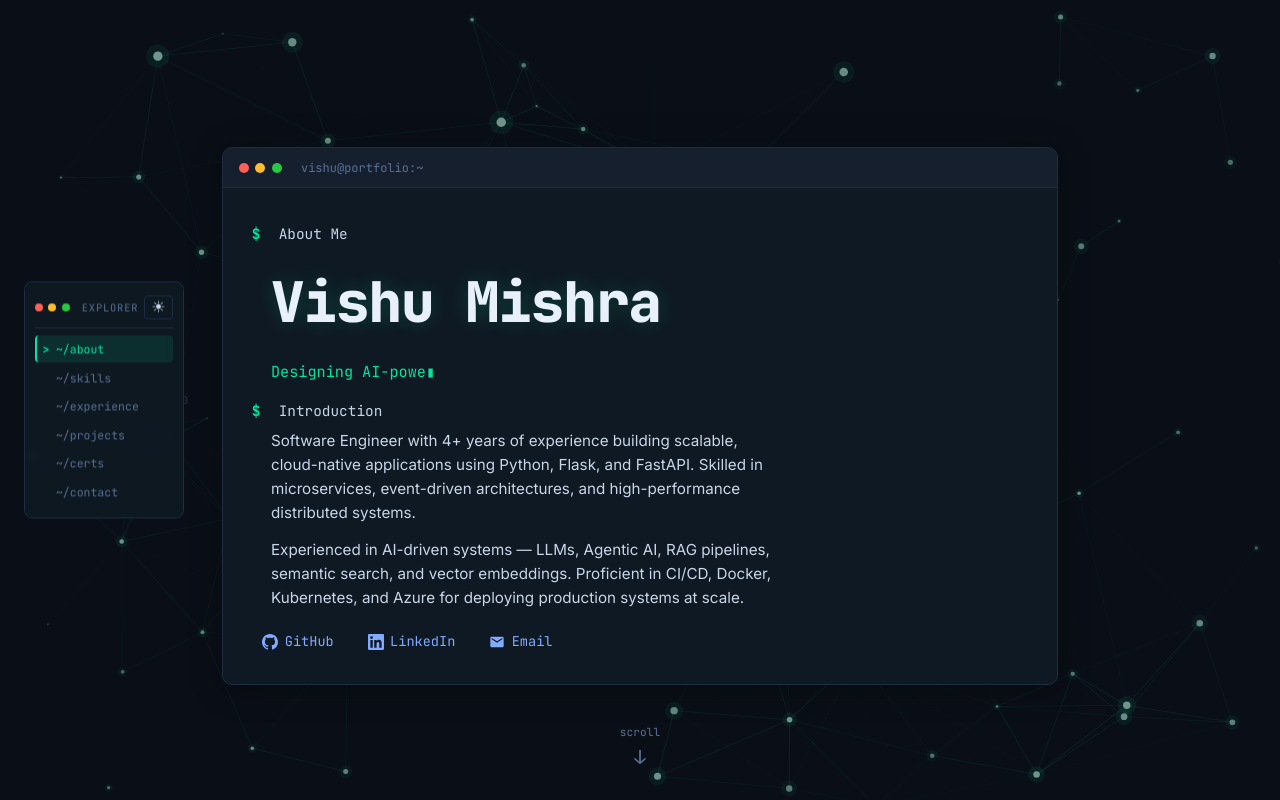
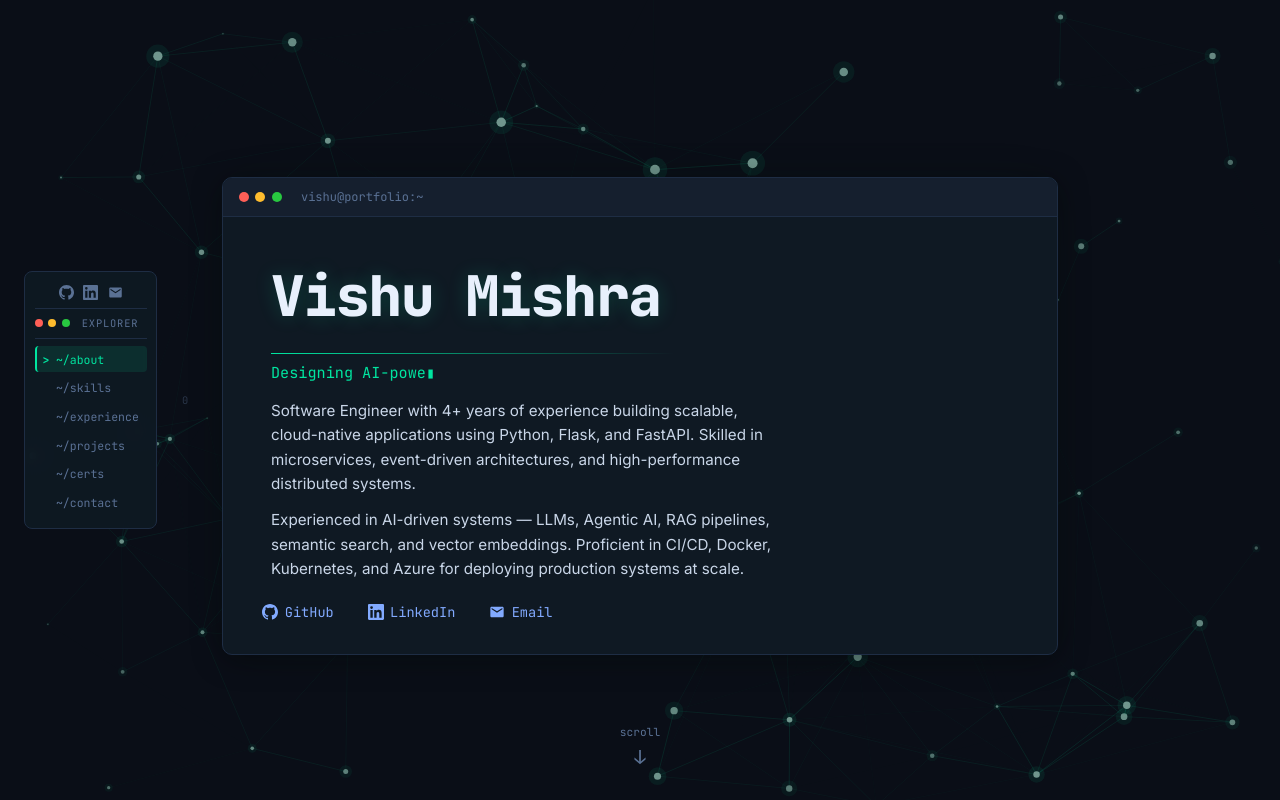
Before and after one commit to vishuishra/vishuportfolio, a React (Create React App) app: page / in a window 1280 px wide. Built offline with nearby package versions, Linux system fonts and the light colour scheme.

Commit message:
refactor: remove theme toggle functionality and enhance social links layout

```diff
--- a/src/App.css
+++ b/src/App.css
@@ -2,8 +2,7 @@
    DEVELOPER PORTFOLIO — TERMINAL/IDE AESTHETIC
    ═══════════════════════════════════════════════════ */
 
-:root,
-[data-theme="dark"] {
+:root {
   --bg: #0a0e17;
   --surface: #0f1923;
   --surface-2: #151f2e;
@@ -21,24 +20,6 @@
   --glow: rgba(0, 229, 160, 0.15);
   --font-mono: 'JetBrains Mono', 'Fira Code', 'Cascadia Code', 'Consolas', monospace;
   --font-sans: 'Inter', -apple-system, BlinkMacSystemFont, sans-serif;
-}
-
-[data-theme="light"] {
-  --bg: #f5f7fa;
-  --surface: #ffffff;
-  --surface-2: #eef1f6;
-  --surface-3: #e2e7ef;
-  --text: #2d3748;
-  --text-bright: #1a202c;
-  --muted: #718096;
-  --accent: #059669;
-  --accent-2: #6d28d9;
-  --accent-3: #e11d48;
-  --yellow: #d97706;
-  --orange: #ea580c;
-  --blue: #2563eb;
-  --border: #cbd5e1;
-  --glow: rgba(5, 150, 105, 0.1);
 }
 
 /* ═══ LAYOUT ═══ */
@@ -92,6 +73,33 @@
   min-width: 130px;
 }
 
+.nav-social {
+  display: flex;
+  align-items: center;
+  justify-content: center;
+  gap: 0.6rem;
+  padding-bottom: 0.5rem;
+  margin-bottom: 0.3rem;
+  border-bottom: 1px solid var(--border);
+}
+
+.nav-social-link {
+  color: var(--muted);
+  transition: color 180ms ease, transform 180ms ease;
+  display: flex;
+  align-items: center;
+}
+
+.nav-social-link:hover {
+  color: var(--accent);
+  transform: translateY(-1px);
+}
+
+.nav-social-link svg {
+  width: 15px;
+  height: 15px;
+}
+
 .nav-header {
   display: flex;
   align-items: center;
@@ -116,24 +124,6 @@
   text-transform: uppercase;
   letter-spacing: 0.08em;
   font-size: 0.65rem;
-}
-
-.theme-toggle {
-  margin-left: auto;
-  background: none;
-  border: 1px solid var(--border);
-  border-radius: 4px;
-  color: var(--text);
-  font-size: 1rem;
-  cursor: pointer;
-  padding: 0.2rem 0.4rem;
-  line-height: 1;
-  transition: all 180ms ease;
-}
-
-.theme-toggle:hover {
-  border-color: var(--accent);
-  color: var(--accent);
 }
 
 .nav-link {
@@ -318,6 +308,15 @@
   font-family: var(--font-mono);
   letter-spacing: -0.02em;
   text-shadow: 0 0 20px rgba(0, 229, 160, 0.2);
+}
+
+.name-underline {
+  height: 1px;
+  width: 12ch;
+  font-size: clamp(2.2rem, 5vw, 3.5rem);
+  margin-top: 0.4rem;
+  margin-bottom: 0.3rem;
+  background: linear-gradient(to right, var(--accent), transparent);
 }
 
 .hero-role {
--- a/src/App.js
+++ b/src/App.js
@@ -50,12 +50,6 @@ function App() {
   const [revealedSections, setRevealedSections] = useState(() => new Set([0]));
   const [activeSection, setActiveSection] = useState("about");
   const [formStatus, setFormStatus] = useState("idle"); // idle | sending | success | error
-  const [theme, setTheme] = useState(() => localStorage.getItem("theme") || "dark");
-
-  useEffect(() => {
-    document.documentElement.setAttribute("data-theme", theme);
-    localStorage.setItem("theme", theme);
-  }, [theme]);
   const rotatingTitles = useMemo(
     () => profile.rotatingTitles ?? [profile.title],
     []
@@ -138,19 +132,25 @@ function App() {
 
       {/* Terminal-style sidebar nav */}
       <nav className="side-nav">
+        <div className="nav-social">
+          {profile.links.map((link) => (
+            <a
+              key={link.label}
+              href={link.href}
+              target="_blank"
+              rel="noreferrer"
+              className="nav-social-link"
+              title={link.label}
+            >
+              <LinkIcon type={link.icon} />
+            </a>
+          ))}
+        </div>
         <div className="nav-header">
           <span className="nav-dot red" />
           <span className="nav-dot yellow" />
           <span className="nav-dot green" />
           <span className="nav-title">explorer</span>
-          <button
-            className="theme-toggle"
-            onClick={() => setTheme(theme === "dark" ? "light" : "dark")}
-            aria-label="Toggle theme"
-            title={theme === "dark" ? "Switch to light mode" : "Switch to dark mode"}
-          >
-            {theme === "dark" ? "☀" : "☽"}
-          </button>
         </div>
         {navLinks.map((link) => (
           <a
@@ -188,11 +188,9 @@ function App() {
               <span className="term-tab">vishu@portfolio:~</span>
             </div>
             <div className="terminal-body">
-              <p className="term-line">
-                <span className="prompt">$</span> About Me
-              </p>
               <div className="term-output">
                 <h1 className="glitch-name">{profile.name}</h1>
+                <div className="name-underline" />
                 <p className="hero-role">
                   <span className="string">
                     {typedText}
@@ -200,9 +198,6 @@ function App() {
                   </span>
                 </p>
               </div>
-              <p className="term-line">
-                <span className="prompt">$</span> Introduction
-              </p>
               <div className="term-output bio">
                 {profile.intro.map((paragraph, i) => (
                   <p key={i}>{paragraph}</p>
```
